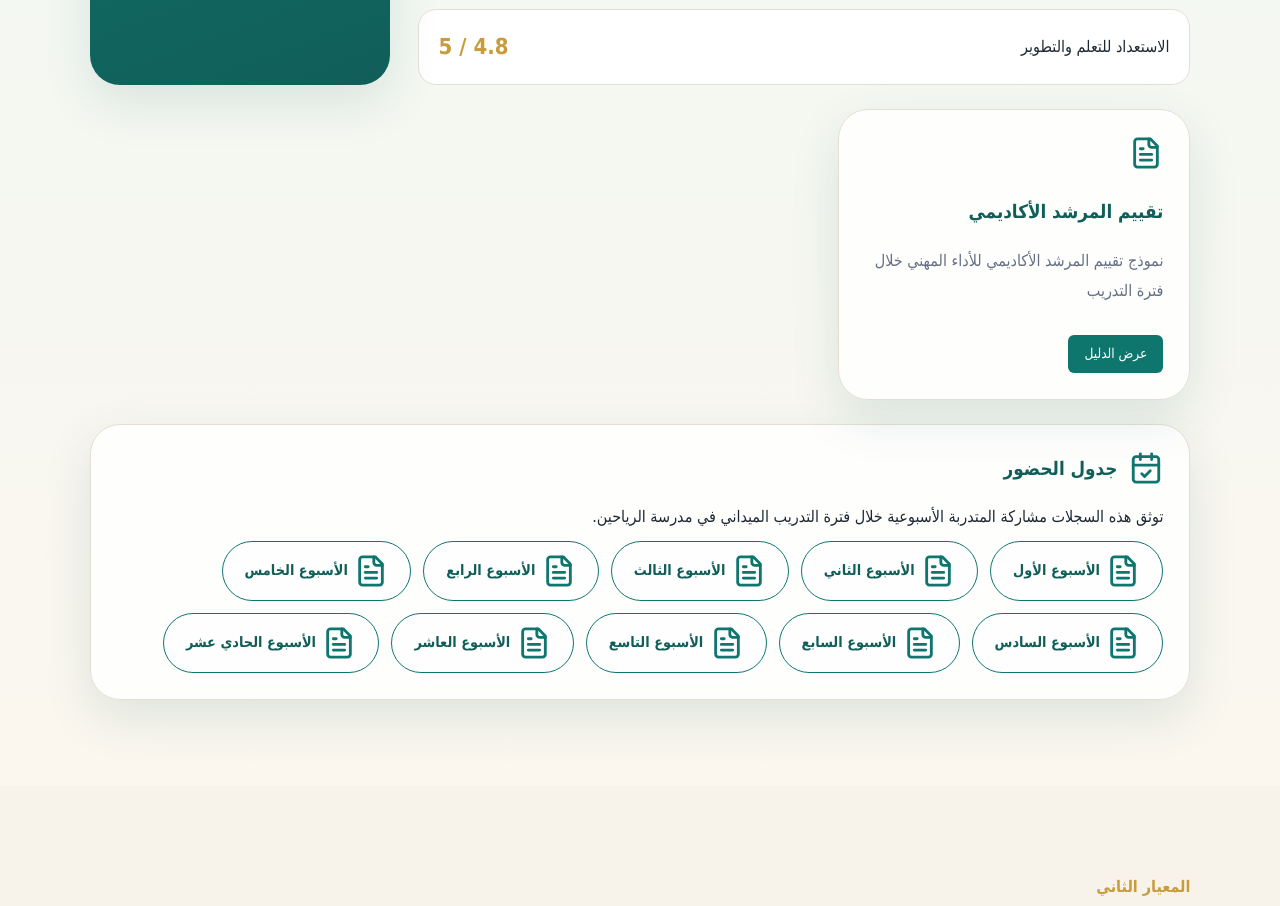
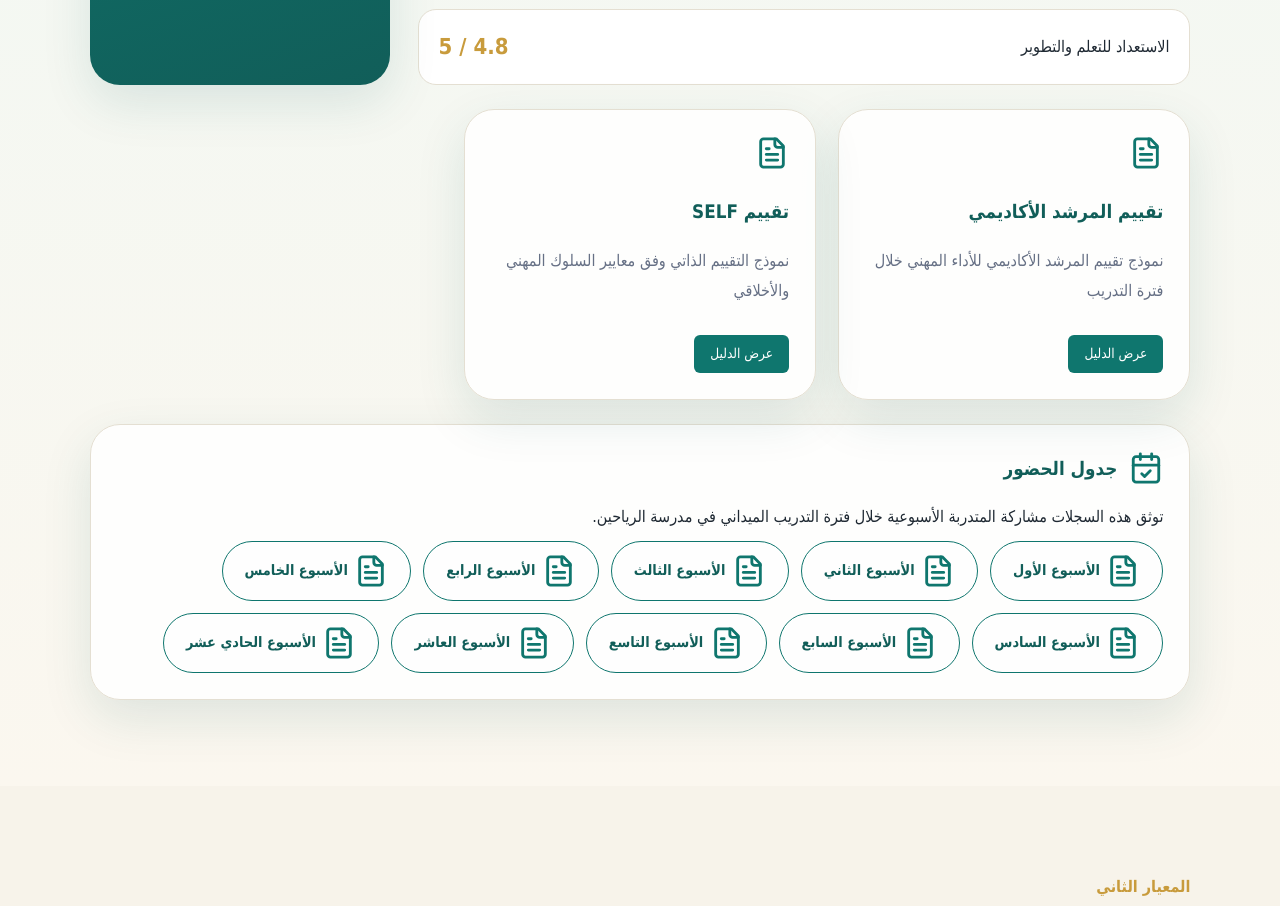
Before and after one commit to momkenanna/final, a Next.js app: page / in a window 1280 px wide. Shown: the part 2948-3854 px from the top of the page. Built offline with nearby package versions, Linux system fonts and the light colour scheme.

Commit message:
add SELF evidence under ethics and compute final score dynamically

```diff
--- a/app/page.tsx
+++ b/app/page.tsx
@@ -32,6 +32,9 @@ const slefItems = [
   ['المحافظة على السرية والخصوصية', '5 / 5'],
   ['الاستعداد للتعلم والتطوير', '4.8 / 5'],
 ];
+
+const slefScores = slefItems.map(([, score]) => Number.parseFloat(score.split('/')[0].trim()));
+const slefAverage = (slefScores.reduce((sum, value) => sum + value, 0) / slefScores.length).toFixed(1);
 
 const cards = [
   { icon: HeartHandshake, title: 'السلوك المهني والأخلاقي', text: 'الالتزام بالقيم المهنية، احترام المتعلمين، المحافظة على السرية، وبناء علاقات مهنية إيجابية.' },
@@ -153,7 +156,7 @@ export default function Home() {
           </div>
           <div className="final-score">
             <span>النتيجة النهائية</span>
-            <strong>4.7</strong>
+            <strong>{slefAverage}</strong>
             <p>من 5.00 - مستوى ممتاز</p>
           </div>
         </div>
@@ -164,6 +167,12 @@ export default function Home() {
             <h3>تقييم المرشد الأكاديمي</h3>
             <p>نموذج تقييم المرشد الأكاديمي للأداء المهني خلال فترة التدريب</p>
             <a href="/evidence/ITEF.pdf" target="_blank" rel="noopener noreferrer" className="evidence-link">عرض الدليل</a>
+          </article>
+          <article className="evidence-card">
+            <FileText />
+            <h3>تقييم SELF</h3>
+            <p>نموذج التقييم الذاتي وفق معايير السلوك المهني والأخلاقي</p>
+            <a href="/evidence/SELF.pdf" target="_blank" rel="noopener noreferrer" className="evidence-link">عرض الدليل</a>
           </article>
         </div>
         {/* بطاقة الحضور والمشاركة والمشاهدات */}
```
Also changed, not shown: 1 other file (tests, documents, lock files or other folders).
